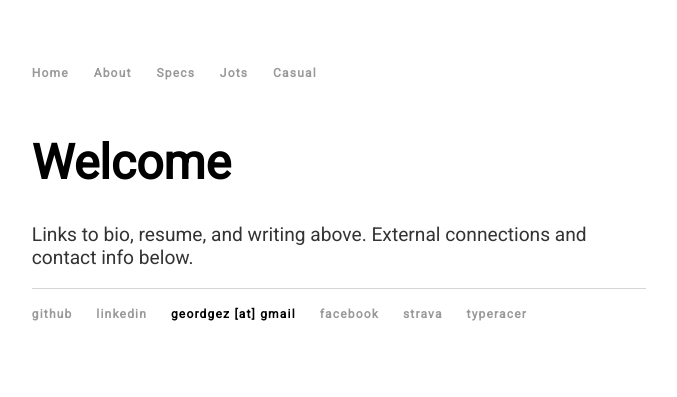
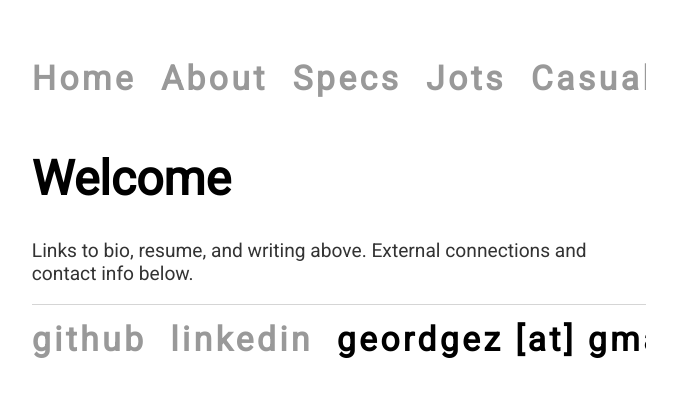
Before and after one commit to geordgez/geordgez.github.io, a Jekyll site: the page built from index.html, in a window 1280 px wide. Shown: the top 397 px of the page, without its empty margins (301-978 px from the left). Built offline with Jekyll 4.4.1, drawn with Linux system fonts in a browser that asks for light colours.

Commit message:
Still trying to fix list element font + spacing

```diff
--- a/css/main.css
+++ b/css/main.css
@@ -81,7 +81,7 @@ ul.posts li {
 }
 
 li {
-    font-size: 12px;
+    font-size: 3.75vmin;
     letter-spacing: 0.1em;
 }
 
```
